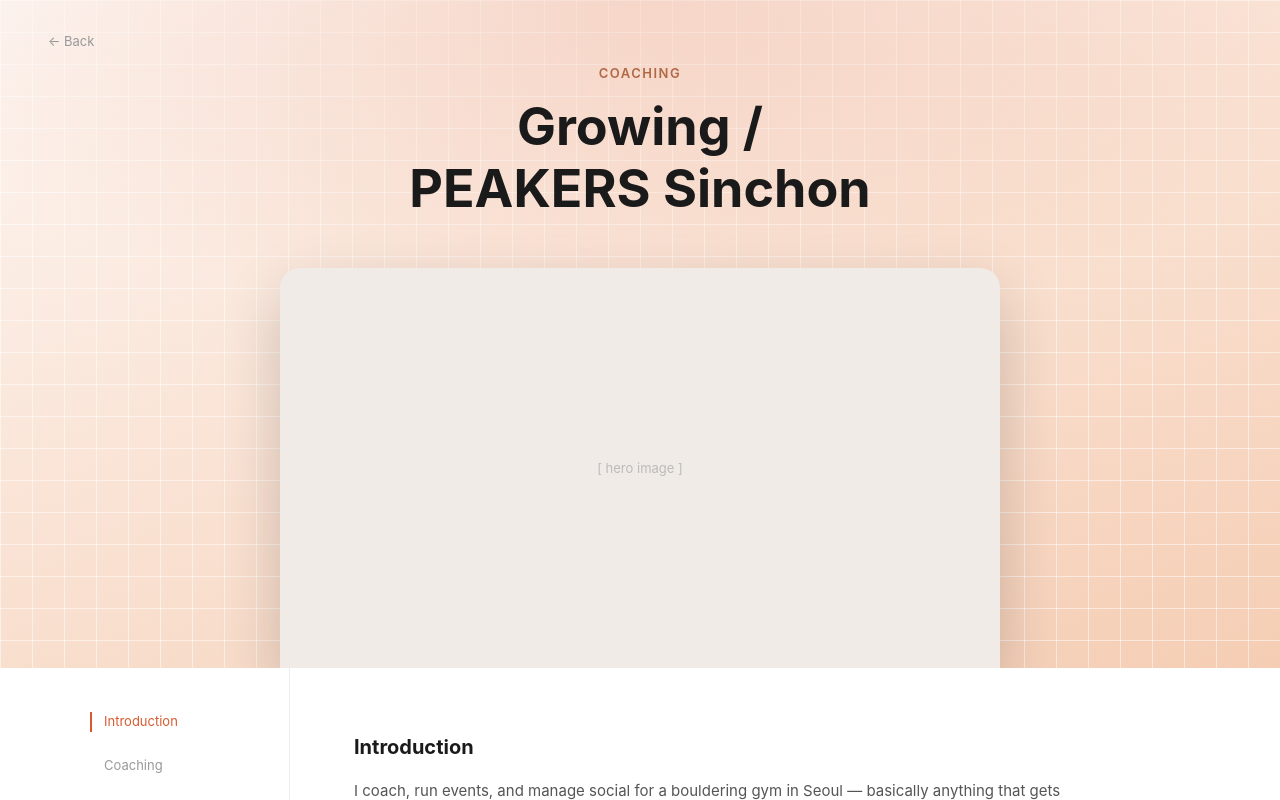
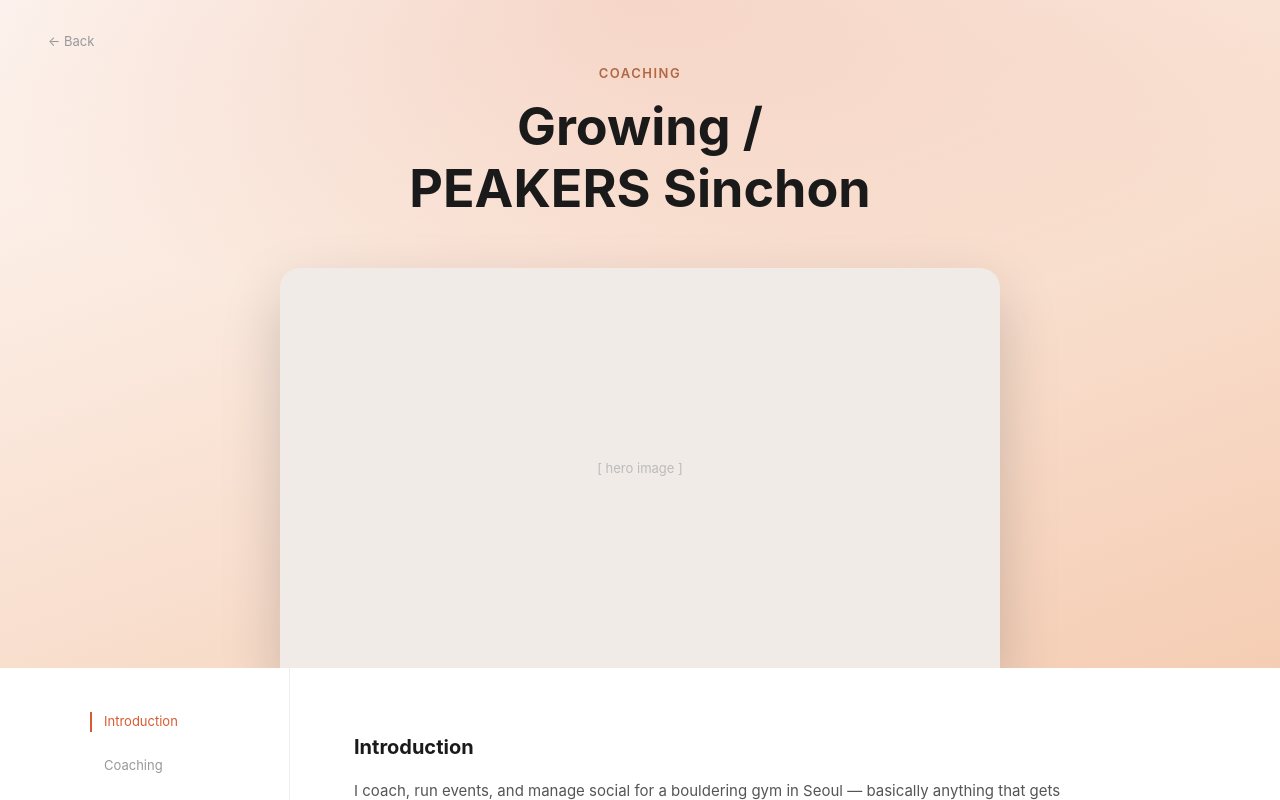
Before and after one commit to kbeomseop/portfolio, a Next.js app: page /projects/coaching in a window 1280 px wide. Shown: the top 800 px of the page. Built offline with nearby package versions, Linux system fonts and the light colour scheme; a web font is replaced by a local one.

Commit message:
ProjectLayout: 히어로 섹션 격자 패턴 배경 레이어 제거

```diff
--- a/src/components/ProjectLayout.tsx
+++ b/src/components/ProjectLayout.tsx
@@ -76,17 +76,6 @@
           background: heroTheme.gradient,
         }}
       >
-        {/* Grid overlay */}
-        <div
-          style={{
-            position: "absolute",
-            inset: 0,
-            pointerEvents: "none",
-            backgroundImage:
-              "linear-gradient(rgba(255,255,255,0.5) 1px, transparent 1px), linear-gradient(90deg, rgba(255,255,255,0.5) 1px, transparent 1px)",
-            backgroundSize: "32px 32px",
-          }}
-        />
         {/* Radial glow */}
         <div
           style={{
```
